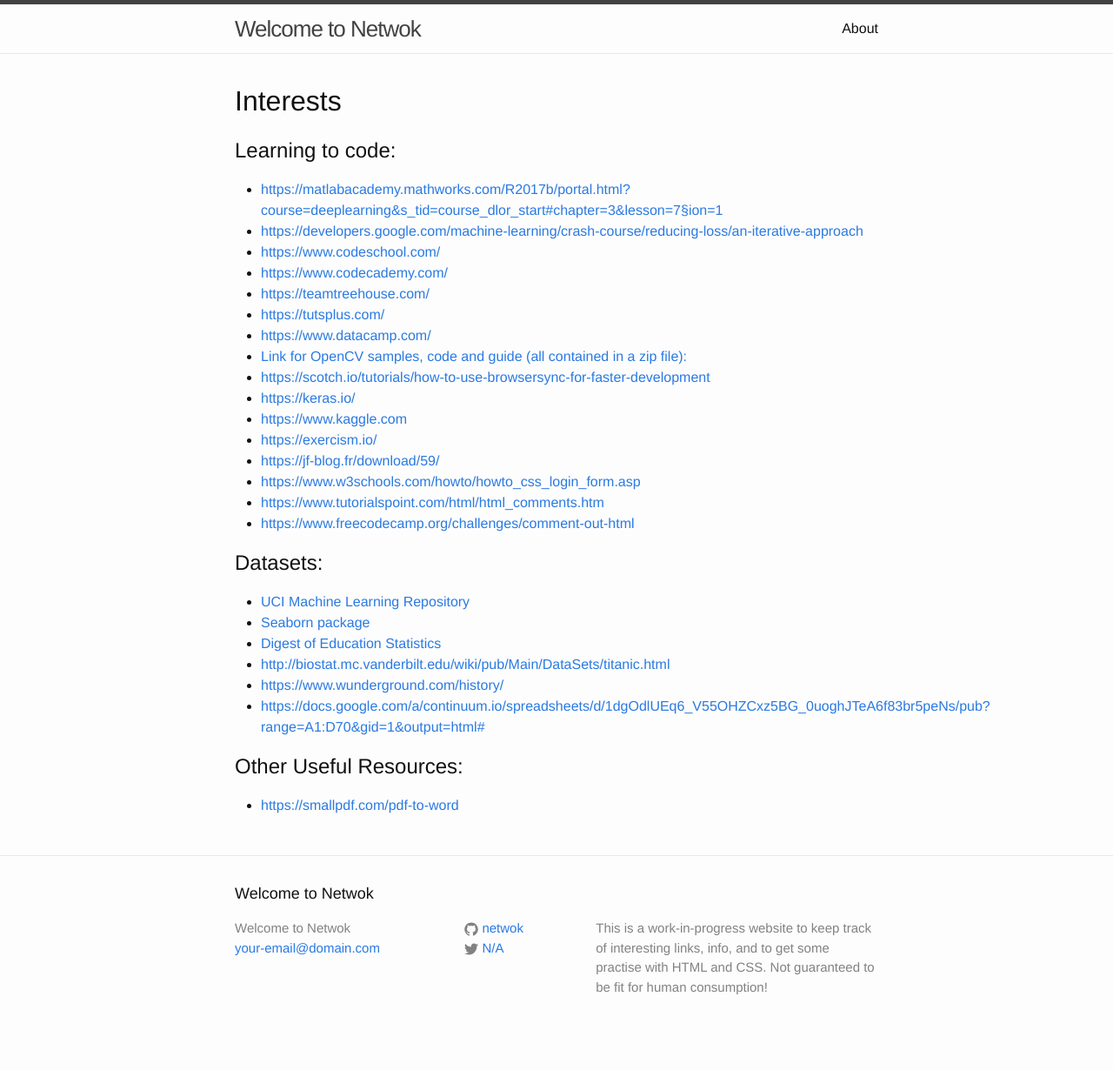
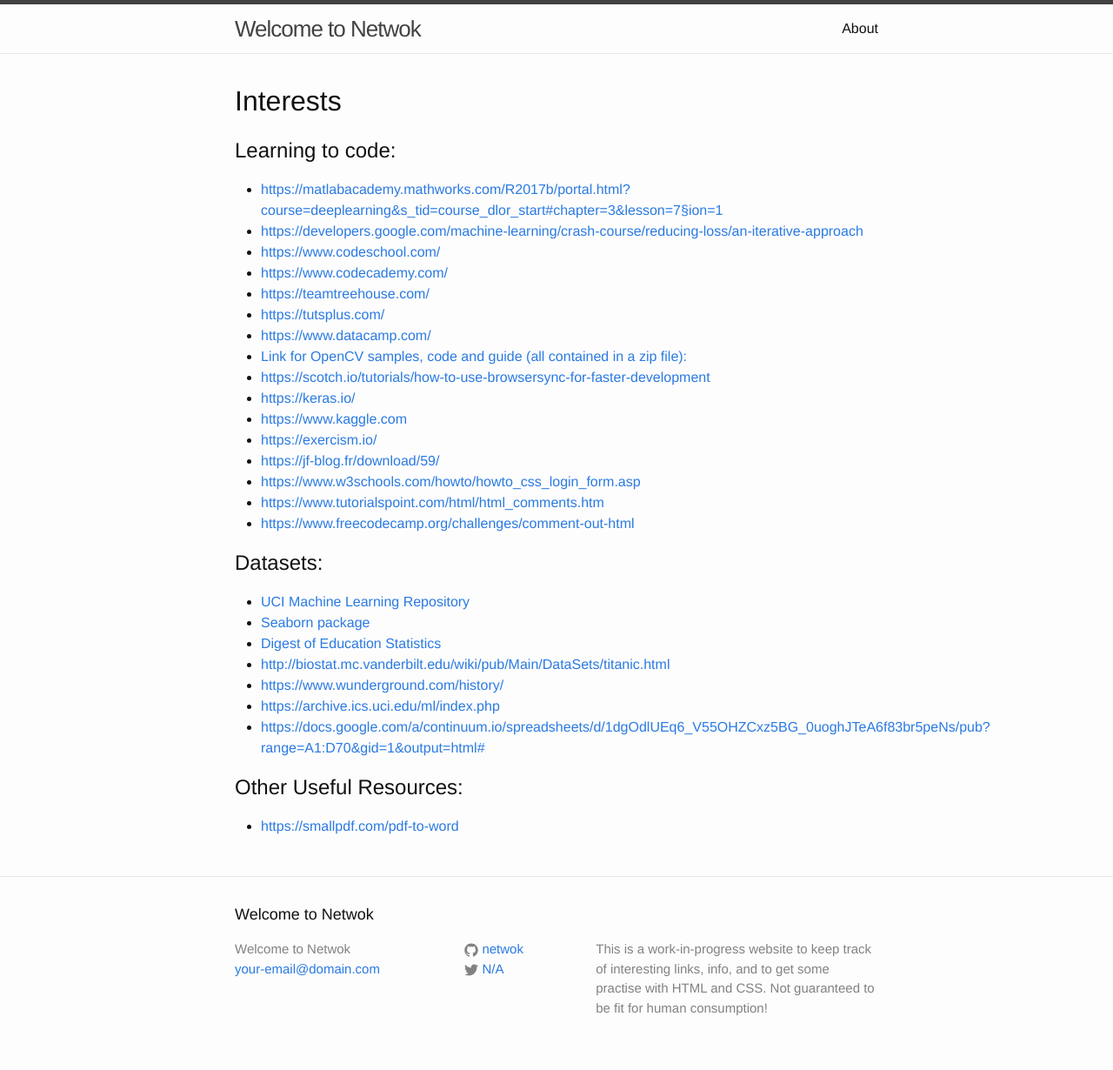
Before and after one commit to netwok/netwok.github.io, a Jekyll site: the page built from int.html, in a window 1280 px wide. Shown: the whole page at 87% size. Built offline with Jekyll 4.4.1, drawn with Linux system fonts in a browser that asks for light colours; before the commit the page ends 1206 px from its top, so only the background shows below that.

Commit message:
Update int.html

```diff
--- a/int.html
+++ b/int.html
@@ -36,6 +36,7 @@
       <li><a href="http://nces.ed.gov/programs/digest/2013menu_tables.asp" target="_blank">Digest of Education Statistics</a></li>
       <li><a href = http://biostat.mc.vanderbilt.edu/wiki/pub/Main/DataSets/titanic.html>http://biostat.mc.vanderbilt.edu/wiki/pub/Main/DataSets/titanic.html</a></li>
       <li><a href = https://www.wunderground.com/history/>https://www.wunderground.com/history/</a></li>
+      <li><a href = https://archive.ics.uci.edu/ml/index.php>https://archive.ics.uci.edu/ml/index.php</a></li>
       <li><a href = https://docs.google.com/a/continuum.io/spreadsheets/d/1dgOdlUEq6_V55OHZCxz5BG_0uoghJTeA6f83br5peNs/pub?range=A1:D70&gid=1&output=html#>https://docs.google.com/a/continuum.io/spreadsheets/d/1dgOdlUEq6_V55OHZCxz5BG_0uoghJTeA6f83br5peNs/pub?range=A1:D70&gid=1&output=html#</a></li>
     </ul>
     <h2>Other Useful Resources:</h2>
@@ -43,6 +44,5 @@
       <li><a href = https://smallpdf.com/pdf-to-word>https://smallpdf.com/pdf-to-word</a></li>
     </ul>
 
-
   </head>
 </html>
```
